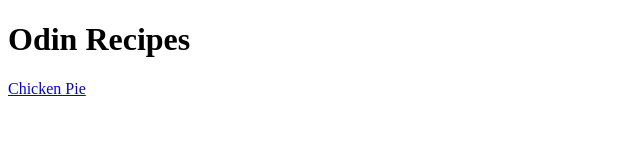
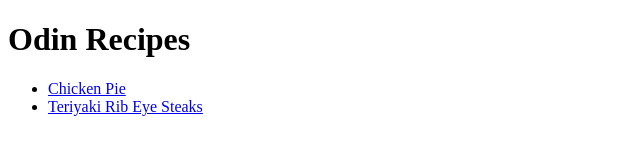
Before and after one commit to Bnyth/odin-recipes, a plain HTML site: page index.html in a window 1280 px wide. Shown: the whole page, without its empty margins (0-640 px from the left). Drawn offline with Linux system fonts and the light colour scheme.

Commit message:
Update index to contain all recipe pages

```diff
--- a/index.html
+++ b/index.html
@@ -5,7 +5,10 @@
         <title>Project: Recipe</title>
         <body>
             <h1>Odin Recipes</h1>
-            <a href="./recipes/chicken-pie.html">Chicken Pie</a>
+            <ul>
+                <li><a href="./recipes/chicken-pie.html">Chicken Pie</a></li>
+                <li><a href="./recipes/teriaki-stake.html">Teriyaki Rib Eye Steaks</a></li>
+            </ul>
         </body>
     </head>
 </html>
```
